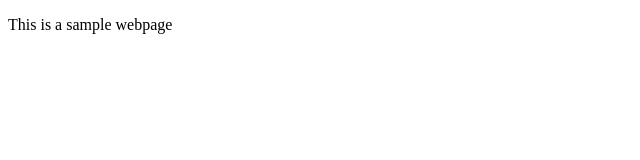
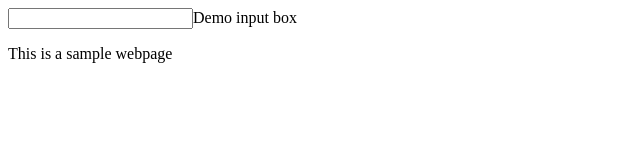
Before and after one commit to mano2102/sampleadp, a plain HTML site: page index.html in a window 1280 px wide. Shown: the whole page, without its empty margins (0-640 px from the left). Drawn offline with Linux system fonts and the light colour scheme.

Commit message:
input box updated

```diff
--- a/index.html
+++ b/index.html
@@ -6,7 +6,7 @@
     <title>Document</title>
 </head>
 <body>
-
+    <input type='text'>Demo input box</input>
     <p>This is a sample webpage</p>
 </body>
 </html>
```
